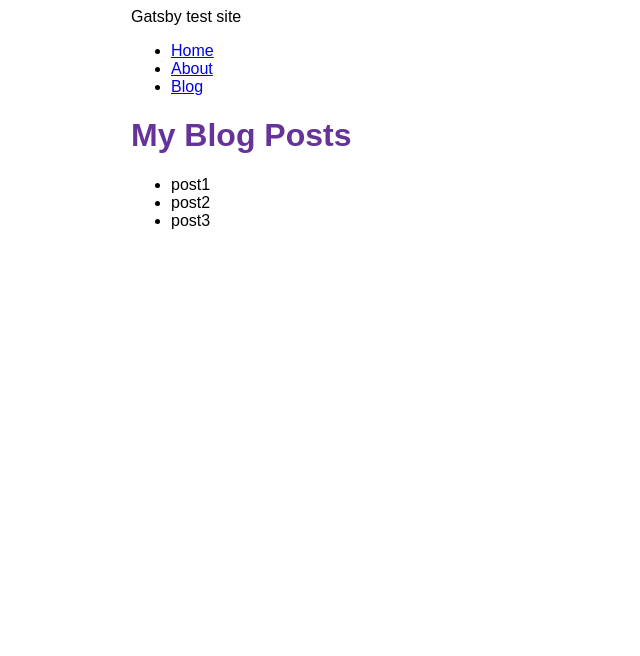
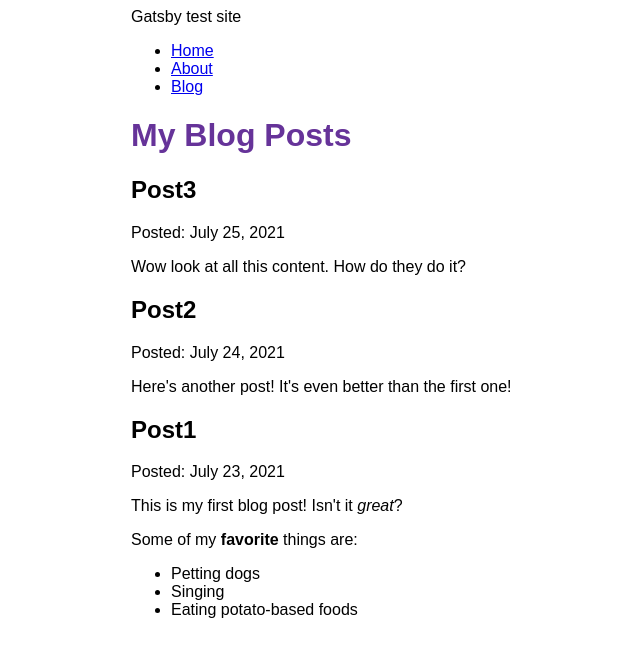
Before and after one commit to 20Bulka20/gatsby-test-site, a Gatsby site: page /blog in a window 1280 px wide. Shown: the whole page, without its empty margins (259-899 px from the left). Built offline with nearby package versions, Linux system fonts and the light colour scheme; Gatsby itself is replaced by a stand-in of ours.

Commit message:
Finished Gatsby Tutorial Part 5

```diff
--- a/blog/post1.mdx
+++ b/blog/post1.mdx
@@ -0,0 +1,12 @@
+---
+title: "Post1"
+date: "2021-07-23"
+---
+
+This is my first blog post! Isn't it *great*?
+
+Some of my **favorite** things are:
+
+* Petting dogs
+* Singing
+* Eating potato-based foods
--- a/blog/post2.mdx
+++ b/blog/post2.mdx
@@ -0,0 +1,6 @@
+---
+title: "Post2"
+date: "2021-07-24"
+---
+
+Here's another post! It's even better than the first one!
--- a/blog/post3.mdx
+++ b/blog/post3.mdx
@@ -0,0 +1,6 @@
+---
+title: "Post3"
+date: "2021-07-25"
+---
+
+Wow look at all this content. How do they do it?
--- a/gatsby-config.js
+++ b/gatsby-config.js
@@ -13,5 +13,6 @@
         path: `${__dirname}/blog`,
       }
     },
+    "gatsby-plugin-mdx",
   ],
 };
--- a/package.json
+++ b/package.json
@@ -15,8 +15,11 @@
     "clean": "gatsby clean"
   },
   "dependencies": {
+    "@mdx-js/mdx": "^1.6.22",
+    "@mdx-js/react": "^1.6.22",
     "gatsby": "^3.13.1",
     "gatsby-plugin-image": "^1.14.0",
+    "gatsby-plugin-mdx": "^2.14.0",
     "gatsby-plugin-sharp": "^3.14.0",
     "gatsby-source-filesystem": "^3.14.0",
     "react": "^17.0.1",
--- a/src/pages/blog.js
+++ b/src/pages/blog.js
@@ -1,28 +1,36 @@
 import * as React from 'react'
 import { graphql } from 'gatsby'
 import Layout from '../components/layout'
+import { MDXRenderer } from 'gatsby-plugin-mdx'
 
 const BlogPage = ({ data }) => {
   return (
     <Layout pageTitle="My Blog Posts">
-      <ul>
-      {
-        data.allFile.nodes.map(node => (
-          <li key={node.name}>
-            {node.name}
-          </li>
+        {
+        data.allMdx.nodes.map((node) => (
+          <article key={node.id}>
+            <h2>{node.frontmatter.title}</h2>
+            <p>Posted: {node.frontmatter.date}</p>
+            <MDXRenderer>
+              {node.body}
+            </MDXRenderer>
+          </article>
         ))
       }
-      </ul>
     </Layout>
   )
 }
 
 export const query = graphql`
   query {
-    allFile {
+    allMdx(sort: {fields: frontmatter___date, order: DESC}) {
       nodes {
-        name
+        frontmatter {
+          date(formatString: "MMMM D, YYYY")
+          title
+        }
+        id
+        body
       }
     }
   }
```
Also changed, not shown: 1 other file.
